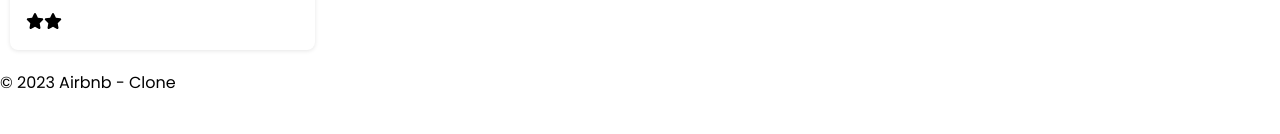
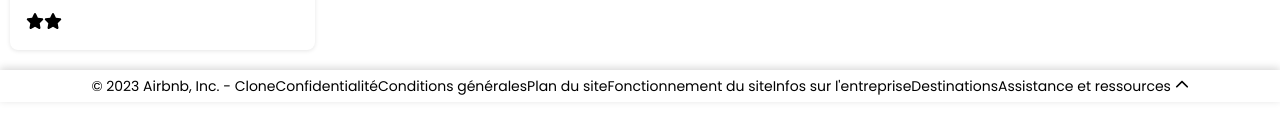
Before and after one commit to Marksu-u/airbnb-front, a Next.js app: page / in a window 1280 px wide. Shown: the part 396-530 px from the top of the page. Built offline with nearby package versions, Linux system fonts and the light colour scheme.

Commit message:
started footer

```diff
--- a/src/components/Footer/Footer.js
+++ b/src/components/Footer/Footer.js
@@ -1,11 +1,44 @@
-import React from "react";
+import React from 'react';
+import { useState } from 'react';
+import styles from './Footer.module.scss';
+
+import { FontAwesomeIcon } from '@fortawesome/react-fontawesome'
+import { faChevronUp } from '@fortawesome/free-solid-svg-icons';
 
 const Footer = () => {
-    return (
-      <footer>
-        <p>&copy; {new Date().getFullYear()} Airbnb - Clone</p>
-      </footer>
-    );
+  const [showDropdown, setShowDropdown] = useState(false);
+
+  const handleDropdownClick = () => {
+    setShowDropdown((prevState) => !prevState);
   };
 
-  export default Footer;
+  return (
+    <footer>
+      <div className={styles.footer}>
+        <div className={styles.footer__list}>
+          <div className={styles.footer__item}>&copy; {new Date().getFullYear()} Airbnb, Inc. - Clone</div>
+          <div className={styles.footer__item}>Confidentialité</div>
+          <div className={styles.footer__item}>Conditions générales</div>
+          <div className={styles.footer__item}>Plan du site</div>
+          <div className={styles.footer__item}>Fonctionnement du site</div>
+          <div className={styles.footer__item}>Infos sur l'entreprise</div>
+          <div className={styles.footer__item}>Destinations</div>
+          <div className={styles.footer__item}>
+            <button className={styles.footer__button} onClick={handleDropdownClick}>
+              Assistance et ressources <FontAwesomeIcon icon={faChevronUp} />
+            </button>
+            {showDropdown && (
+              <div className={styles.footer__list}>
+                <div className={styles.footer__item}>Dropdown Item 1</div>
+                <div className={styles.footer__item}>Dropdown Item 2</div>
+                <div className={styles.footer__item}>Dropdown Item 3</div>
+              </div>
+            )}
+          </div>
+        </div>
+      </div>
+    </footer>
+  );
+}
+
+export default Footer;
--- /dev/null
+++ b/src/components/Footer/Footer.module.scss
@@ -0,0 +1,29 @@
+.footer {
+    background-color: #fff;
+    box-shadow: 0 -2px 8px rgba(0, 0, 0, 0.16);
+    width: auto;
+    display: flex;
+    position: relative;
+    justify-content: center;
+    align-items: center;
+    margin-left: auto;
+    margin-right: auto;
+    padding-left: auto;
+    padding-right: auto;
+    height: 2rem;
+    font-size: 0.875rem;
+
+    &__list {
+        display: flex;
+        justify-content: center;
+        align-items: center;
+        list-style: none;
+
+        &__item {
+            display: inline-block;
+            justify-content: center;
+            font-size: 1rem;
+            color: #636363;
+        }
+    }
+}
```
